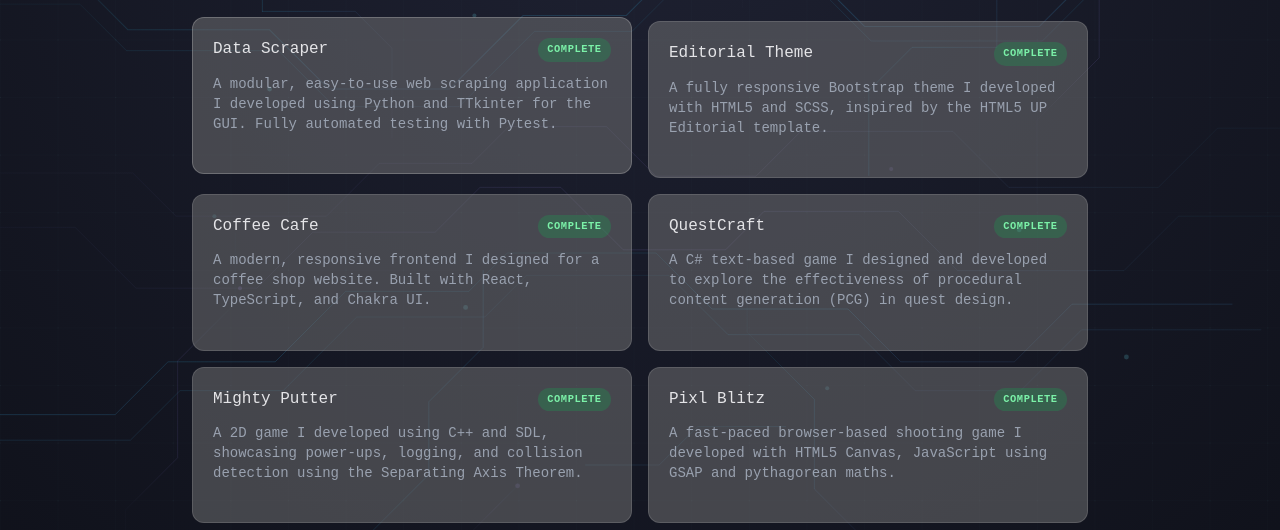
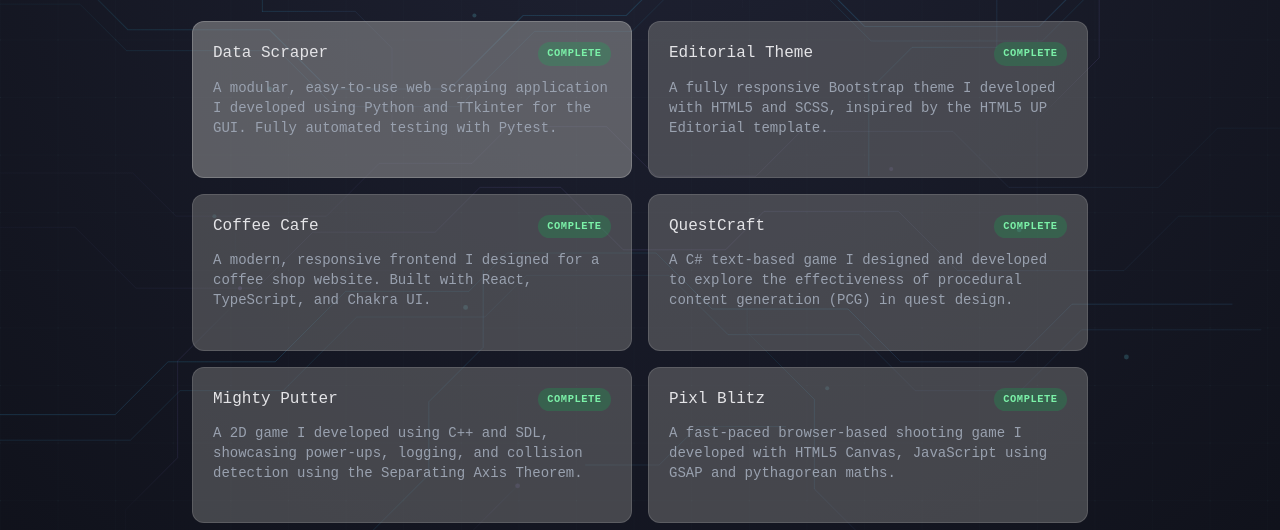
Before and after one commit to GMWolf1988/GMWolf1988.github.io, an Astro site: page /projects in a window 1280 px wide. In both pictures the pointer is over the link 412 px from the left and 290 px from the top of the page. Shown: the part 191-721 px from the top of the page. Built offline with nearby package versions, Linux system fonts and the light colour scheme; Astro itself is replaced by a stand-in of ours; a web font is replaced by a local one.

Commit message:
Update Global.css
Fixed the flickering on the proficiencies sub headers caused by the hover animation within the Projects Cards

```diff
--- a/src/styles/global.css
+++ b/src/styles/global.css
@@ -138,7 +138,7 @@ main ul {
     border: 1px solid rgba(200, 200, 200, 0.171);
     border-radius: 12px;
     padding: 1.25rem;
-    transition: transform 0.2s ease, border 0.2s ease, box-shadow 0.2s ease;
+    transition: background-color 0.2s ease, border-color 0.2s ease;
     display: flex;
     flex-direction: column;
 }
@@ -159,12 +159,16 @@ main ul {
 }
 
 .card:hover {
-    transform: translateY(-4px);
-    border: 1px solid rgba(200, 200, 200, 0.3);
+    background-color: rgba(160, 160, 160, 0.2);
+    border-color: rgba(200, 200, 200, 0.3);
 }
 
 .projects-list .card {
     background-color: rgba(128, 128, 128, 0.45);
+}
+
+.projects-list .card:hover {
+    background-color: rgba(160, 160, 160, 0.5);
 }
 
 /* ===== Tags ===== */
```
